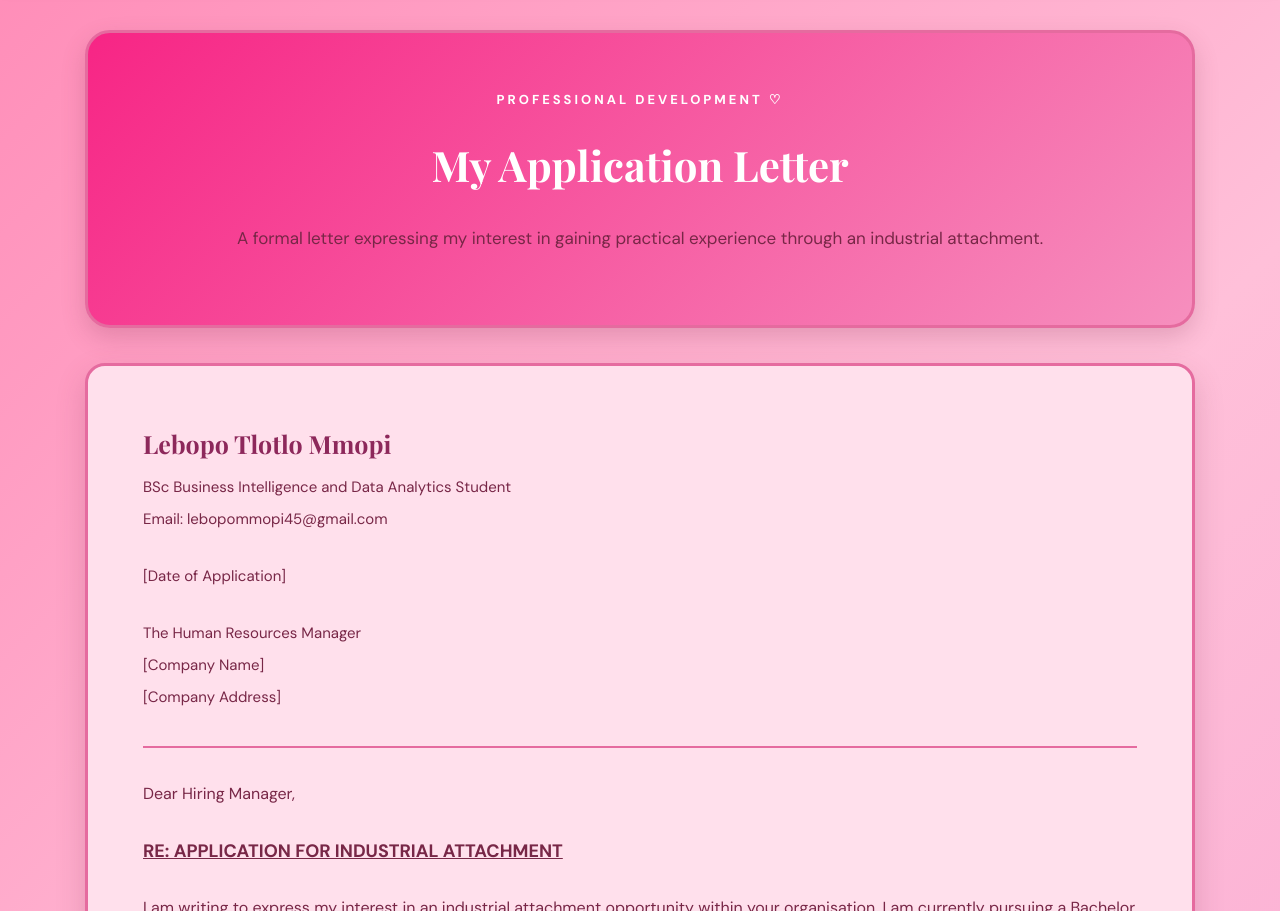
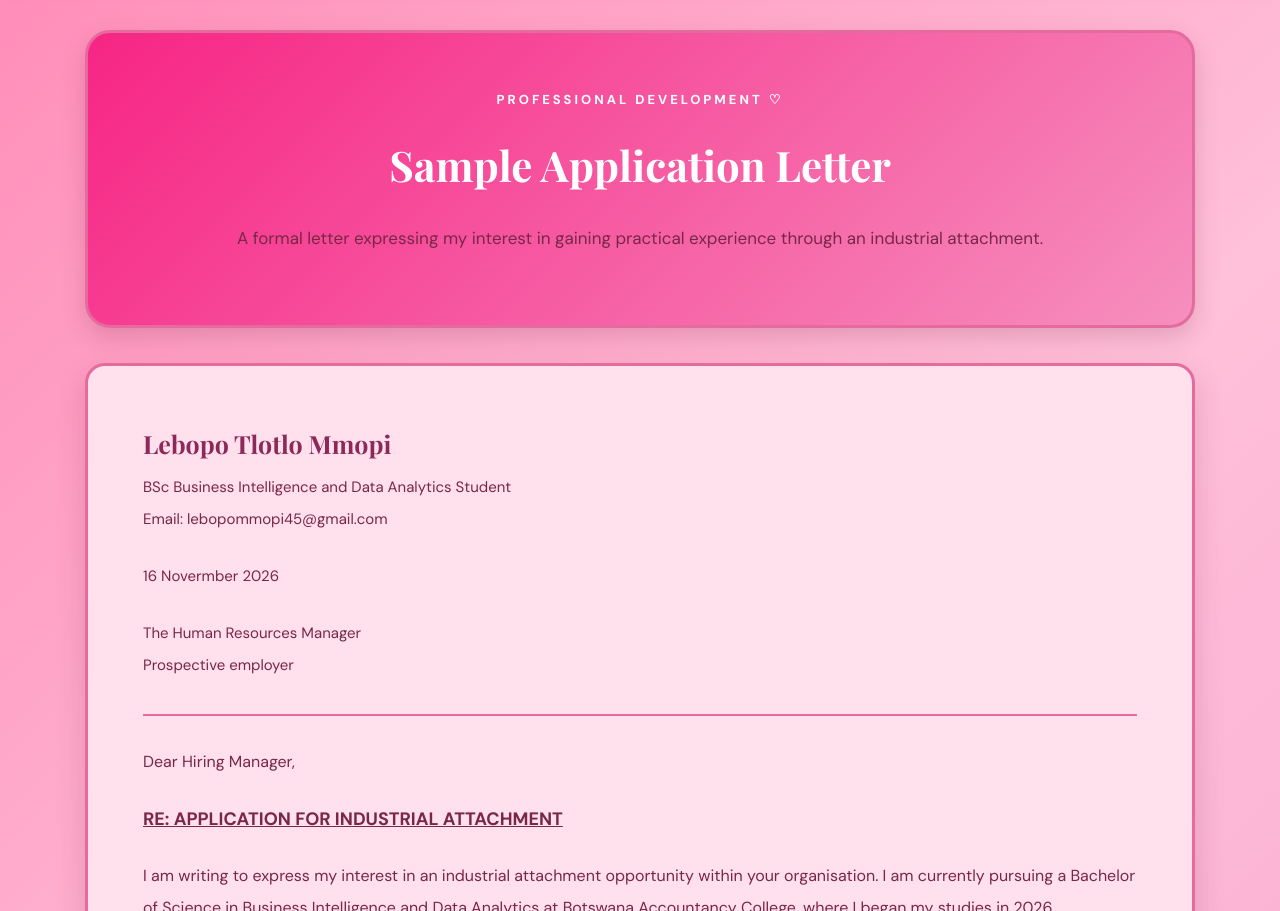
Before and after one commit to lebopommopi/tlotlo-digital-portfolio, a plain HTML site: page application.html in a window 1280 px wide. Shown: the part 280-1191 px from the top of the page. Drawn offline with nearby package versions, Linux system fonts and the light colour scheme.

Commit message:
Add files via upload

```diff
--- a/application.html
+++ b/application.html
@@ -28,7 +28,7 @@
 
 <section class="application-intro">
 <p class="application-label">PROFESSIONAL DEVELOPMENT ♡</p>
-<h2>My Application Letter</h2>
+<h2>Sample Application Letter</h2>
 <p>A formal letter expressing my interest in gaining practical experience through an industrial attachment.</p>
 </section>
 
@@ -41,13 +41,12 @@
 </div>
 
 <div class="letter-date">
-<p>[Date of Application]</p>
+<p>16 Novermber 2026</p>
 </div>
 
 <div class="letter-recipient">
 <p>The Human Resources Manager</p>
-<p>[Company Name]</p>
-<p>[Company Address]</p>
+<p>Prospective employer</p>
 </div>
 
 <div class="letter-content">
```
Also changed, not shown: email.html (+1 -1 lines).
